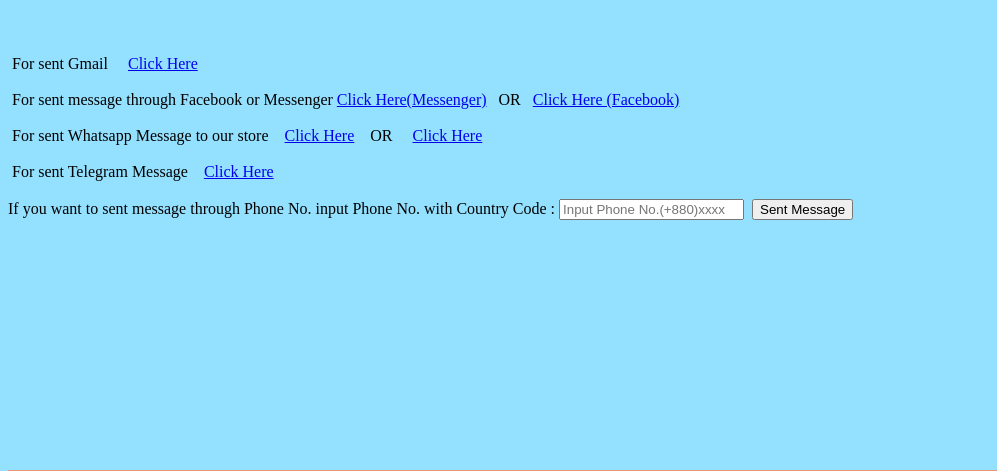
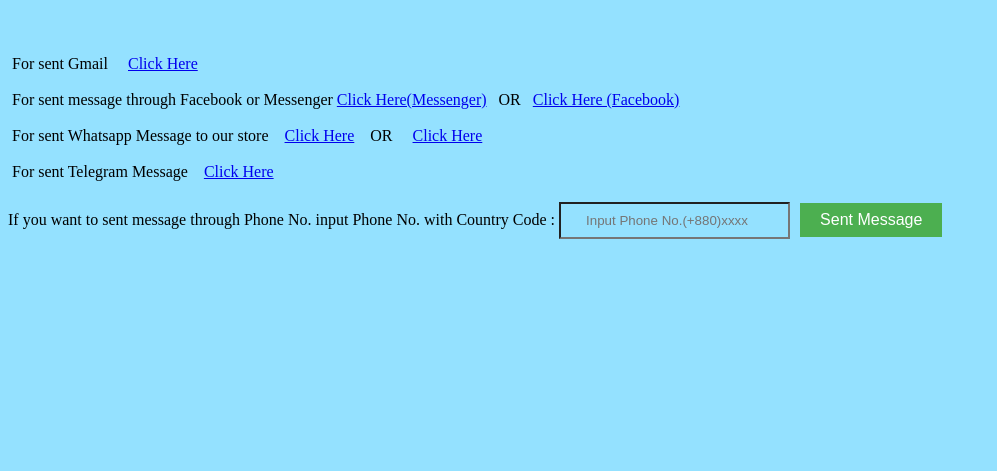
Before and after one commit to MillatSakib/dokan, a PHP site: page / in a window 1280 px wide. Shown: the part 159-630 px from the top of the page, without its empty margins (0-997 px from the left). Run offline with PHP 8.4, Linux system fonts and the light colour scheme.

Commit message:
Button manage

```diff
--- a/index.html
+++ b/index.html
@@ -51,9 +51,8 @@
 
             <form id="test">
             If you want to sent message through Phone No. input Phone No. with Country Code&nbsp;:&nbsp;<input type="number" placeholder="Input Phone No.(+880)xxxxxxxxxx" id="redir" name="redir" required/>&nbsp;
-            <input type="submit" value="Sent Message"/>
+            <input type="submit" value="Sent Message" class ="button button1"/>
             </form>
-
           <footer>
             <p><address>Author: Md. Sohan Millat Sakib</br>
                 Email:&nbsp;<a href="mailto:millatsakib01@gmail.com">millatsakib01@gmail.com</a></br>
--- a/style.css
+++ b/style.css
@@ -1,3 +1,29 @@
+.input-filed{
+    background-color: #eaeaea;
+    margin: 15px 0;
+    border-radius: 3px;
+    display:flex;
+    align-items: center;
+}
+input{
+    width: auto;
+    background: transparent;
+    border: 1;
+    outline: 0;
+    padding: 9px 25px;
+}
+.button1 {
+     background-color : #4CAF50 ;
+     border: none;
+     color : white ;
+     padding : 8px 20px ;
+     text-align : center;
+     text-decoration : none;
+     display : inline-block ;
+     font-size : 16px ;
+     margin: 4px 2px ;
+     cursor: pointer;
+    }
 
 .navbar{
     list-style: none;
```
